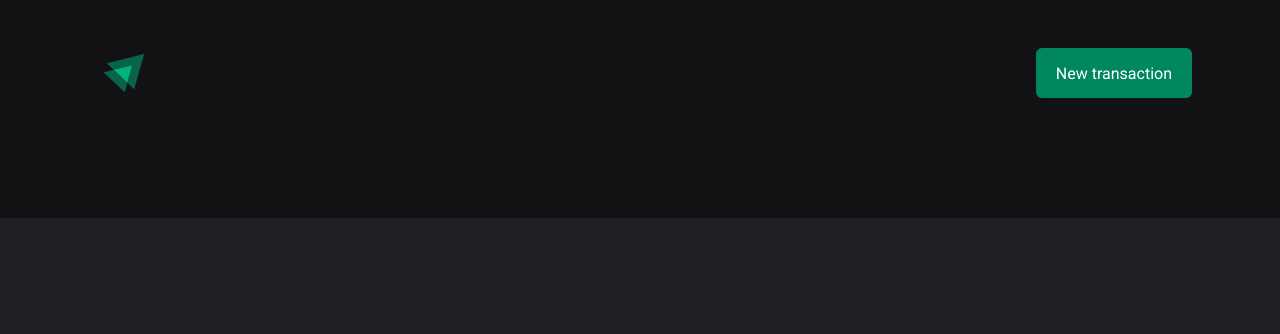
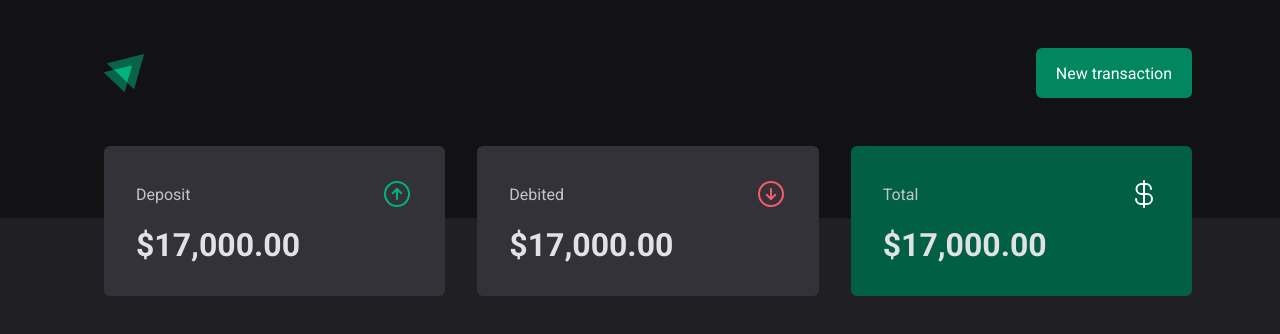
Before and after one commit to glsoliveira/finance-control, a React (Vite) app in the folder project-03/: page / in a window 1280 px wide. Shown: the top 334 px of the page. Built offline with nearby package versions, Linux system fonts and the light colour scheme.

Commit message:
added Summary component

```diff
--- a/project-03/package.json
+++ b/project-03/package.json
@@ -10,6 +10,7 @@
     "preview": "vite preview"
   },
   "dependencies": {
+    "phosphor-react": "^1.4.1",
     "react": "^18.2.0",
     "react-dom": "^18.2.0",
     "styled-components": "^6.0.1"
--- /dev/null
+++ b/project-03/src/components/Summary/index.tsx
@@ -0,0 +1,30 @@
+import { ArrowCircleUp, ArrowCircleDown, CurrencyDollar } from "phosphor-react";
+import { SummaryCard, SummaryContainer } from "./styles";
+
+export function Summary() {
+  return (
+    <SummaryContainer>
+      <SummaryCard>
+        <header>
+          <span>Deposit</span>
+          <ArrowCircleUp size={32} color="#00b37e" />
+        </header>
+        <strong>$17,000.00</strong>
+      </SummaryCard>
+      <SummaryCard>
+        <header>
+          <span>Debited</span>
+          <ArrowCircleDown size={32} color="#f75a68" />
+        </header>
+        <strong>$17,000.00</strong>
+      </SummaryCard>
+      <SummaryCard variant="green">
+        <header>
+          <span>Total</span>
+          <CurrencyDollar size={32} color="#fff" />
+        </header>
+        <strong>$17,000.00</strong>
+      </SummaryCard>
+    </SummaryContainer>
+  );
+}
--- /dev/null
+++ b/project-03/src/components/Summary/styles.ts
@@ -0,0 +1,41 @@
+import { styled, css } from "styled-components";
+
+export const SummaryContainer = styled.section`
+    width: 100%;
+    max-width: 1120px;
+    margin: 0 auto;
+    padding: 0.5rem 0.5rem 0 1.5rem;
+
+    display: grid;
+    grid-template-columns: repeat(3, 1fr);
+    gap: 2rem;
+
+    margin-top: -5rem;
+`
+
+interface SummaryCardProps{
+    variant?: 'green'
+}
+
+export const SummaryCard = styled.div<SummaryCardProps>`
+    background-color: ${(props) => props.theme['gray-600']};
+    border-radius: 6px;
+    padding: 2rem;
+
+    header{
+        display: flex;
+        align-items: center;
+        justify-content: space-between;
+        color: ${props => props.theme["gray-300"]}
+    }
+
+    strong{
+        display: block;
+        margin-top: 1rem;
+        font-size: 2rem;
+    }
+
+    ${(props) => props.variant === 'green' && css`
+    background: ${(props) => props.theme['green-700']}
+    `}
+`
--- a/project-03/src/pages/transations/index.tsx
+++ b/project-03/src/pages/transations/index.tsx
@@ -1,9 +1,11 @@
 import { Header } from "../../components/Header";
+import { Summary } from "../../components/Summary";
 
 export function Transactions() {
   return (
     <>
       <Header />
+      <Summary />
     </>
   );
 }
```
Also changed, not shown: 1 other file (tests, documents, lock files or other folders).
